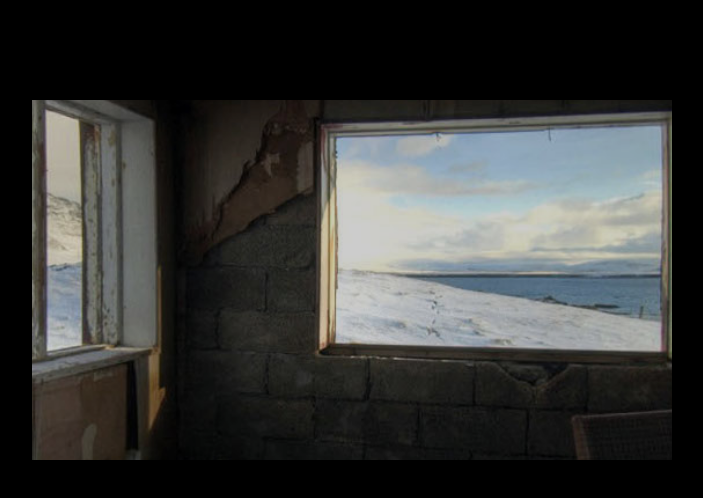
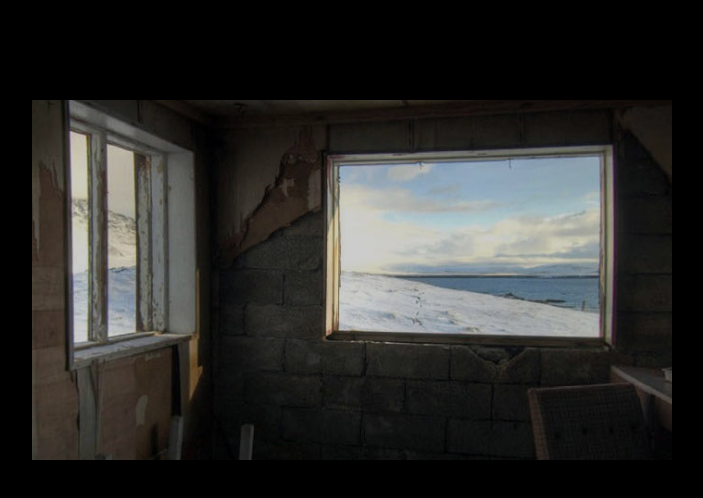
Before and after one commit to othree/360-panorama, a plain HTML site: page css/index.html in a window 1280 px wide. Shown: the whole page, without its empty margins (288-991 px from the left). Drawn offline with Linux system fonts and the light colour scheme.

Commit message:
Large view angle

```diff
--- a/css/index.html
+++ b/css/index.html
@@ -37,8 +37,8 @@
                 overflow: hidden;
                 -webkit-transition: -webkit-transform 3s;
                 transition: transform 3s;
-                -webkit-perspective: 750px;
-                perspective: 1500px;
+                -webkit-perspective: 600px;
+                perspective: 600px;
                 -webkit-transform-style: preserve-3d;
                 transform-style: preserve-3d;
             }
@@ -51,6 +51,8 @@
                 -webkit-transform-origin: 50% 50% 750px;
                 //-webkit-animation: spin 12s infinite linear;
                 //animation: spin 12s infinite linear;
+                -webkit-transform: translateZ(-150px);
+                transform: translateZ(-150px);
             }
             #cube img {
                 position: absolute;
@@ -156,7 +158,7 @@
       pitch = c_pitch;
 
       for(i in vendors) {
-        $cube.css(vendors[i] + 'transform', 'rotateX(' + yaw + 'deg) rotateY(' + pitch + 'deg)');
+        $cube.css(vendors[i] + 'transform', 'translateZ(-150px) rotateX(' + yaw + 'deg) rotateY(' + pitch + 'deg)');
       }
 
       x1 = x2;
```
